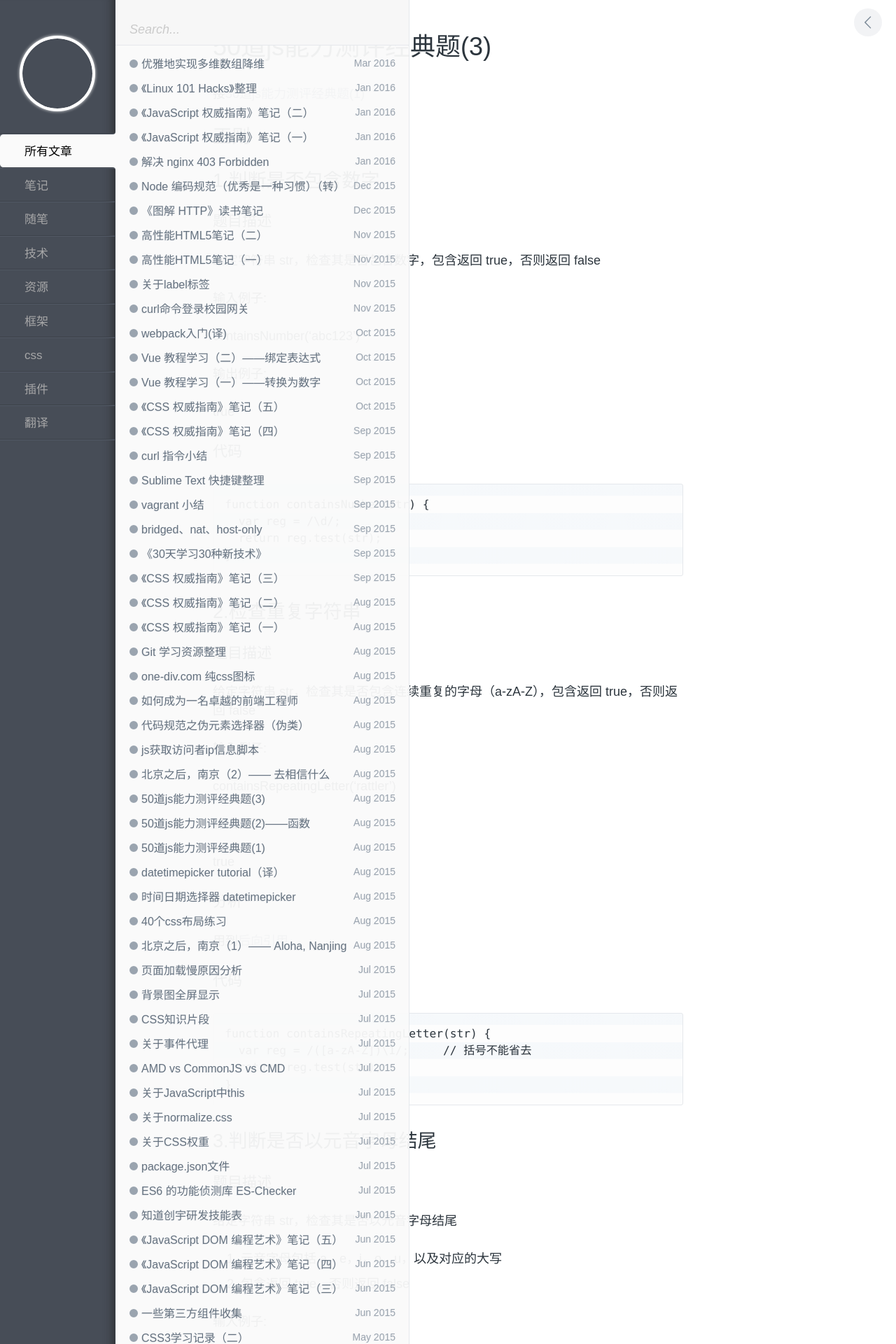
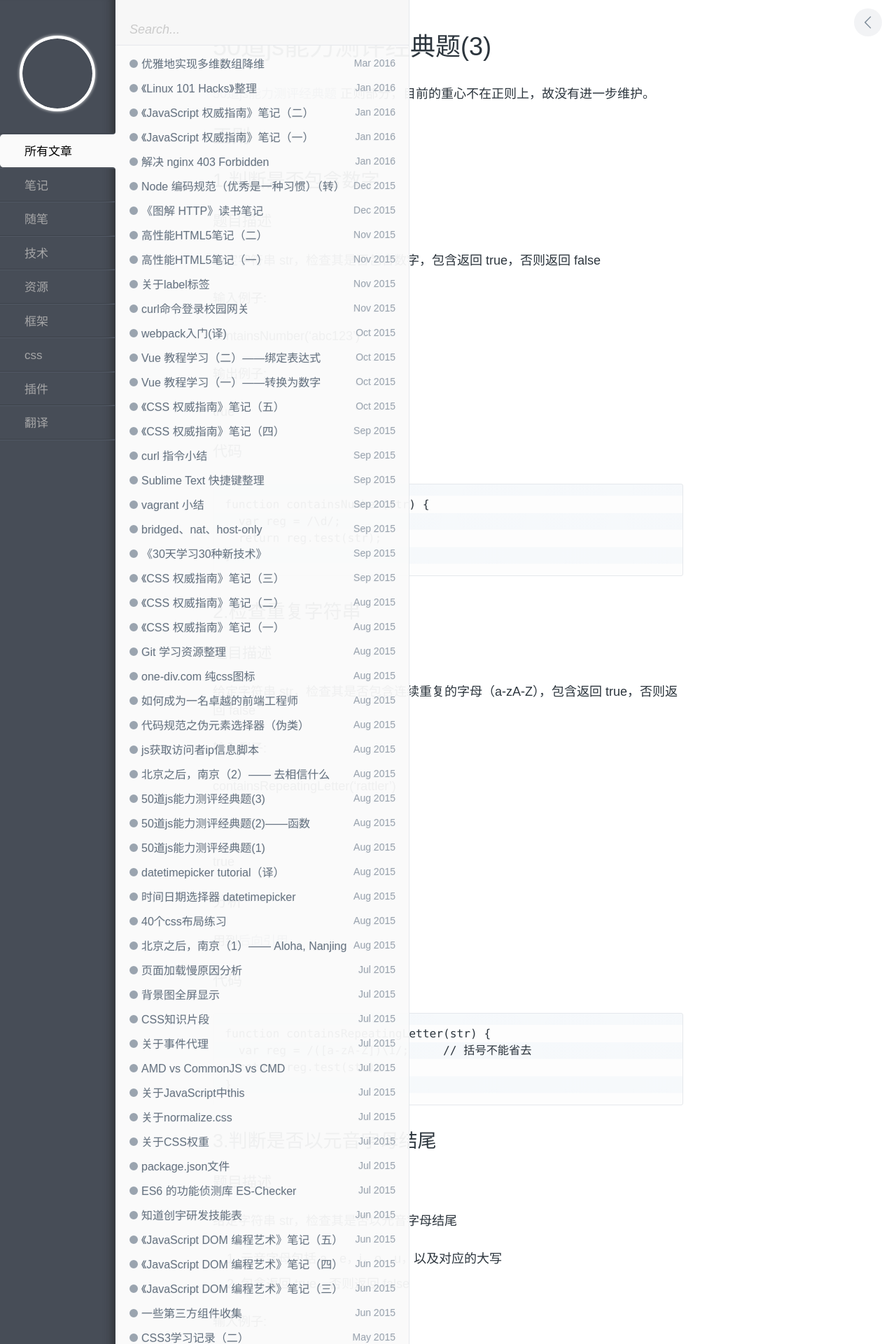
Before and after one commit to byr-gdp/byr-gdp.github.io, a Jekyll site: the page built from _posts/tech/2015-08-12-50-problem-js-assessment-2.md, in a window 1280 px wide. Shown: the top 1920 px of the page at 70% size. Built offline with Jekyll 4.4.1, drawn with Linux system fonts in a browser that asks for light colours; comment, search, counter and statistics services are not loaded.

Commit message:
review 50-problem-js-assessment-2-regular-expression

```diff
--- a/_posts/tech/2015-08-12-50-problem-js-assessment-2.md
+++ b/_posts/tech/2015-08-12-50-problem-js-assessment-2.md
@@ -7,7 +7,7 @@ description: 50道js能力测评经典题
 
 ---
 
-接[50道js能力测评经典题(1)](http://if-true.com/2015/08/08/50-problem-js-assessment.html)
+[50道js能力测评经典题](http://www.nowcoder.com/ta/js-assessment) 正则部分，目前的重心不在正则上，故没有进一步维护。
 
 # 正则
 
```
